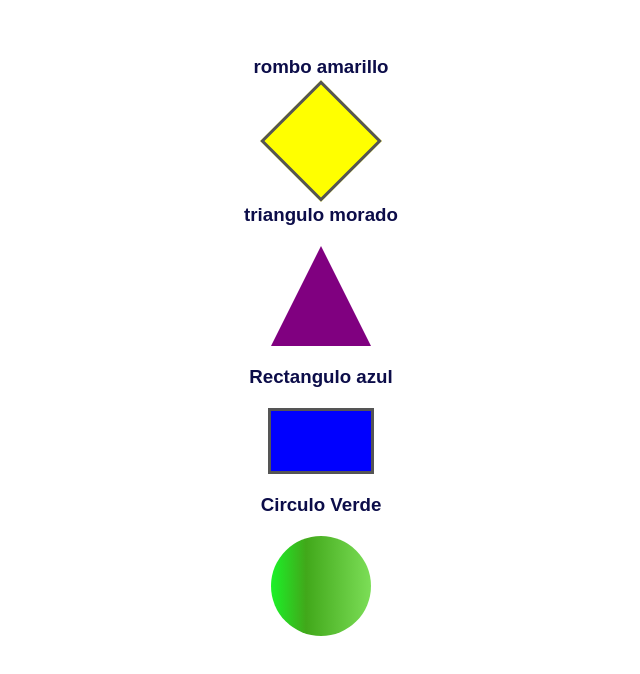
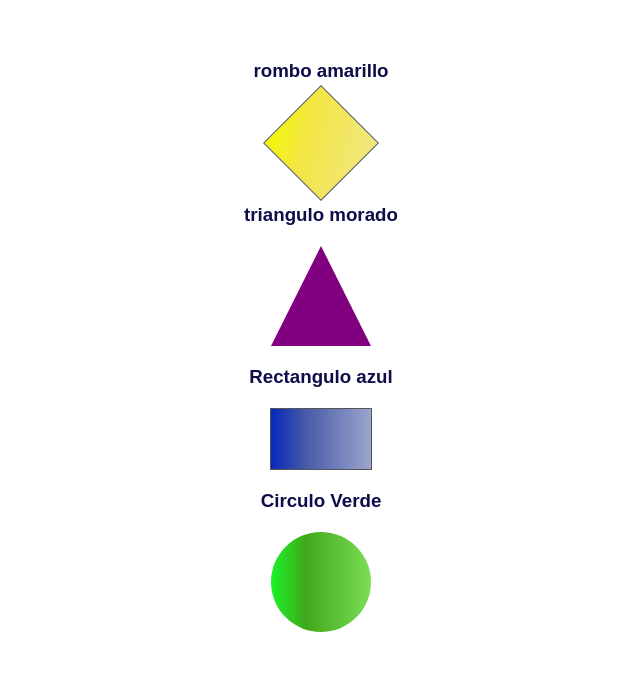
Before and after one commit to seprada45/ModuloHTMLCSS, a plain HTML site: page Quiz1/index.html in a window 1280 px wide. Shown: the part 124-798 px from the top of the page, without its empty margins (319-959 px from the left). Drawn offline with Linux system fonts and the light colour scheme.

Commit message:
[add]Cambios en la correción

```diff
--- a/Quiz1/styles/styles.css
+++ b/Quiz1/styles/styles.css
@@ -1,59 +1,71 @@
-*{
+* {
   font-family: Arial, Helvetica, sans-serif;
   margin: 0;
   padding: 0;
 }
-h3{
+h3 {
   color: rgb(12, 13, 73);
 }
-.forms-section{
+.forms-section {
   display: flex;
   height: 800px;
   flex-direction: column-reverse;
   justify-content: center;
   margin-top: 60px;
   align-items: center;
-
 }
 
-.Container-form{
+.Container-form {
   width: 500px;
   display: flex;
   flex-direction: column;
   align-items: center;
-
-
 }
-.Title-form{
+.Title-form {
   margin-top: 20px;
   margin-bottom: 20px;
 }
-.circle{
+.circle {
   width: 100px;
   height: 100px;
   border-radius: 50%;
   background: rgb(27, 242, 40);
-    background: linear-gradient(90deg, rgba(27, 242, 40) 0%, rgba(65,168,26,1) 35%, rgba(124, 222, 87)100%);
+  background: linear-gradient(
+    90deg,
+    rgba(27, 242, 40) 0%,
+    rgba(65, 168, 26, 1) 35%,
+    rgba(124, 222, 87) 100%
+  );
 }
-.rectangulo{
+.rectangulo {
   width: 100px;
   height: 60px;
-    border: 3px solid #555;
-    background-color: blue;
-
+  border: 1px solid #555;
+  background: rgb(8, 40, 185);
+  background: linear-gradient(
+    90deg,
+    rgba(8, 40, 185, 1) 0%,
+    rgba(72, 90, 169, 1) 35%,
+    rgba(156, 165, 205, 1) 100%
+  );
 }
-.triangulo{
+.triangulo {
   width: 0;
   height: 0;
   border-left: 50px solid transparent;
   border-bottom: 100px solid purple;
   border-right: 50px solid transparent;
-
 }
-.rombo{
+.rombo {
   width: 80px;
   height: 80px;
-    border: 3px solid #555;
-    background-color: yellow;
-    transform: rotate(45deg) ;
+  border: 1px solid #555;
+  transform: rotate(45deg);
+  background: rgb(241, 249, 6);
+  background: linear-gradient(
+    60deg,
+    rgba(241, 249, 6, 1) 0%,
+    rgba(243, 230, 68, 1) 35%,
+    rgba(240, 231, 127, 1) 100%
+  );
 }
```
Lines whose indentation alone changed are shown as unchanged.
